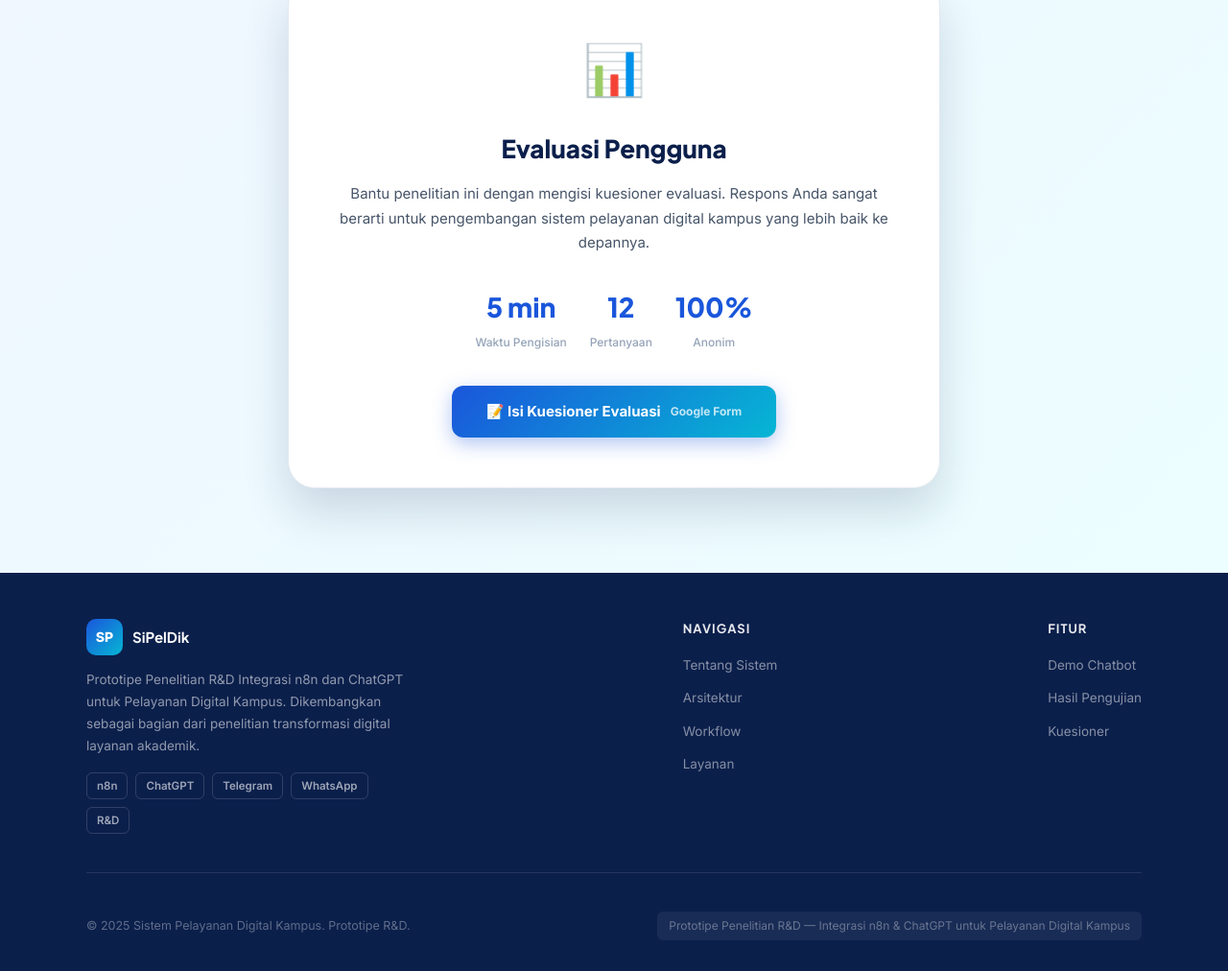
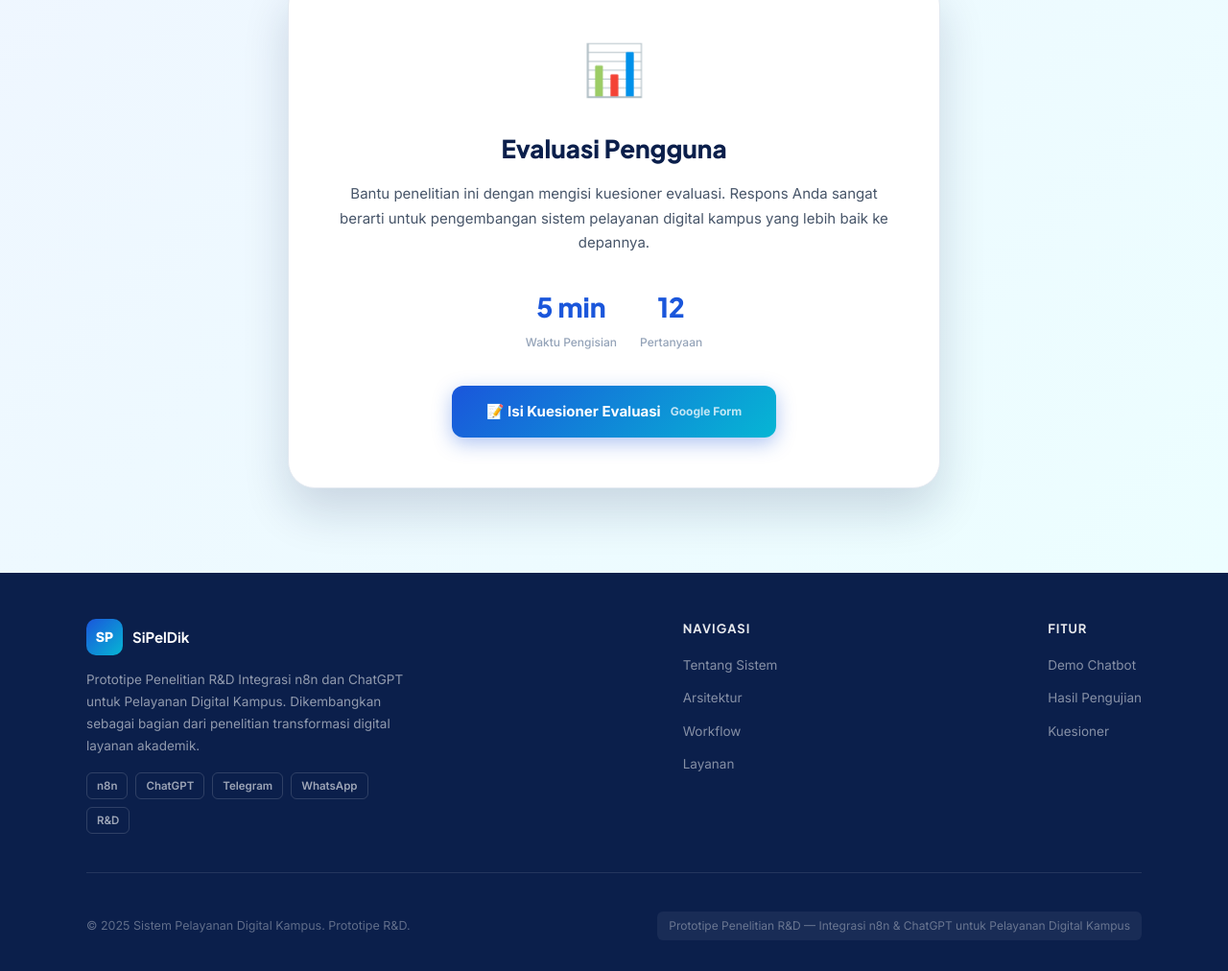
Before and after one commit to ipayaxel/SiPelDik, a plain HTML site: page index.html in a window 1280 px wide. Shown: the part 5612-6624 px from the top of the page at 96% size. Drawn offline with Linux system fonts and the light colour scheme.

Commit message:
Update index.html

```diff
--- a/index.html
+++ b/index.html
@@ -1076,12 +1076,9 @@
           <span>12</span>
           <span>Pertanyaan</span>
         </div>
-        <div class="eval-point">
-          <span>100%</span>
-          <span>Anonim</span>
-        </div>
+
       </div>
-      <a href="https://forms.google.com" target="_blank" class="btn-survey">
+      <a href="https://docs.google.com/forms/d/e/1FAIpQLSe5nQvgyDV60PU02QXs8S3_ZTD-MD-jw59OK1jtyQDftR4R4A/viewform?usp=dialog" target="_blank" class="btn-survey">
         📝 Isi Kuesioner Evaluasi
         <span style="font-size:12px;opacity:.75;">Google Form</span>
       </a>
```
